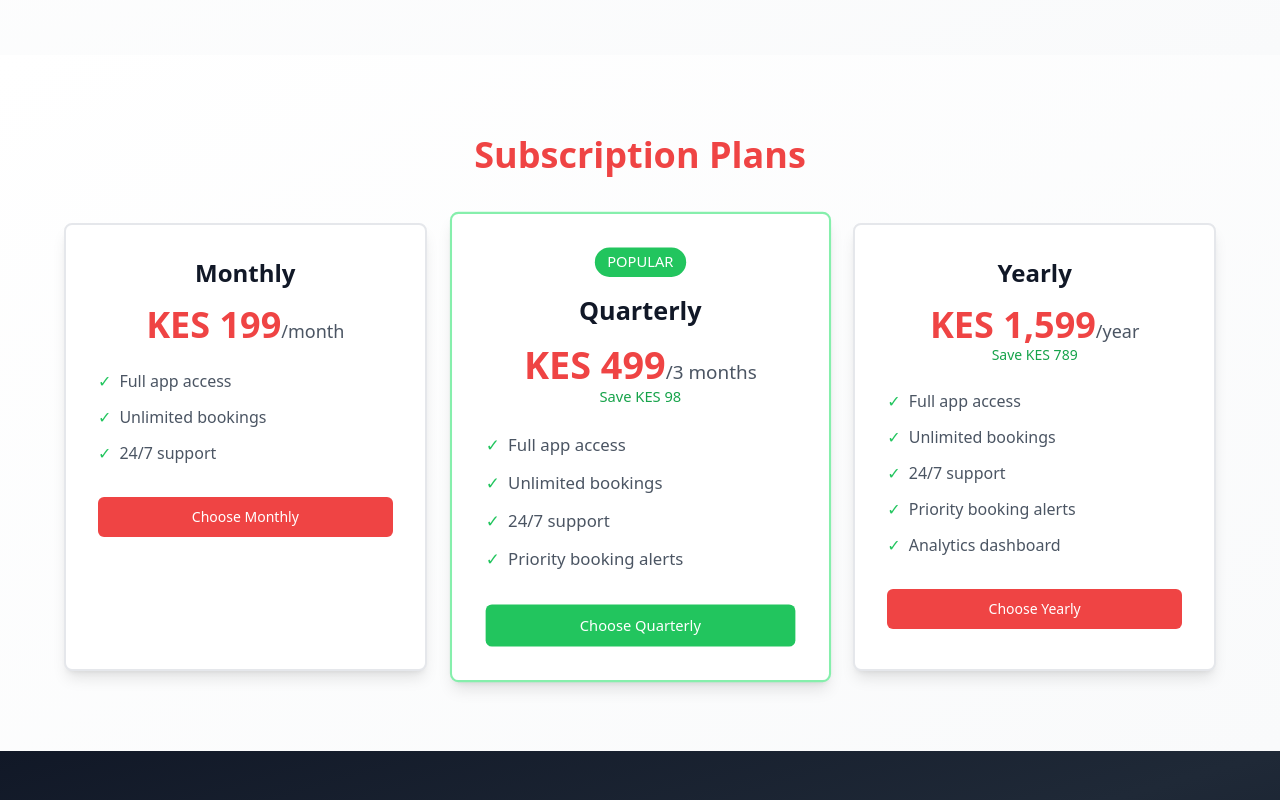
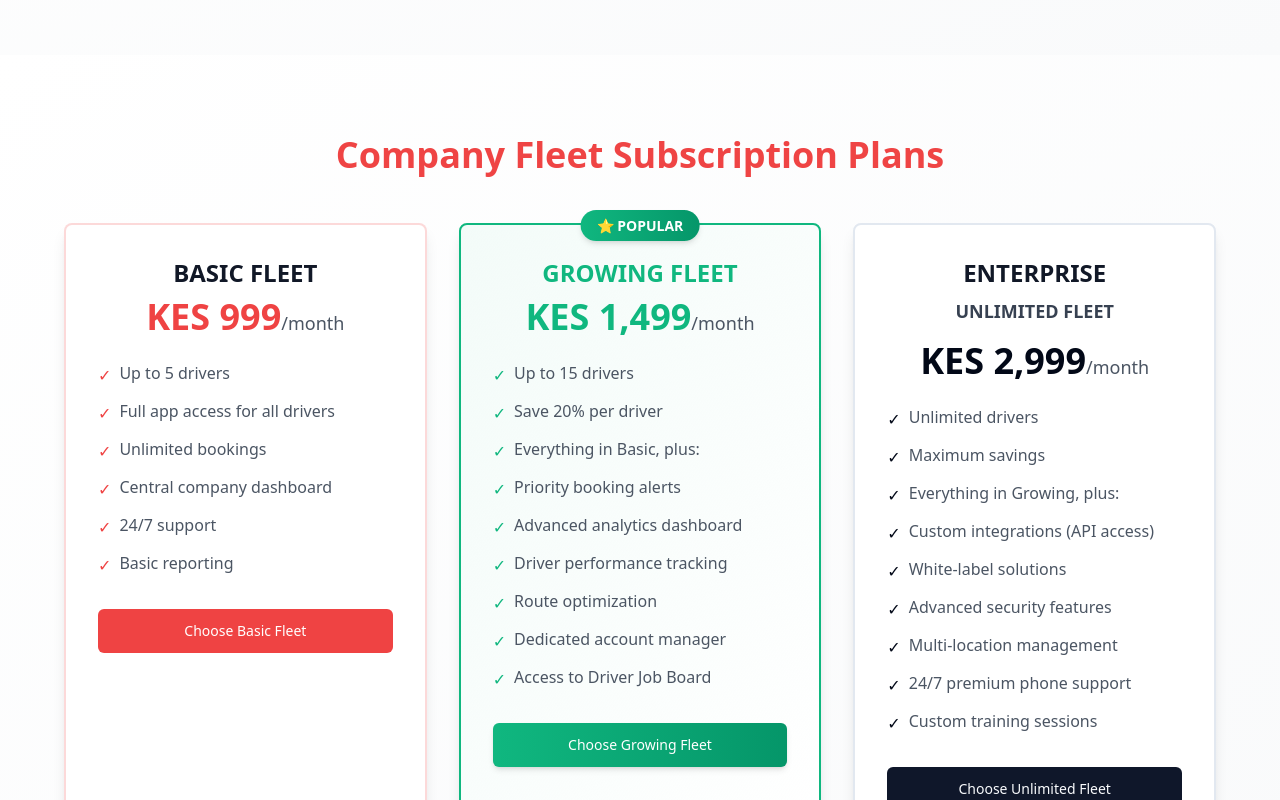
Before and after one commit to Trukflow/trukflow-website, a React (Vite) app: page /transporter-enlistment in a window 1280 px wide. Shown: the part 2260-3060 px from the top of the page. Built offline with nearby package versions, Linux system fonts and the light colour scheme.

Commit message:
Update fleet subscription plans

```diff
--- a/src/pages/DriverEnlistment.tsx
+++ b/src/pages/DriverEnlistment.tsx
@@ -237,115 +237,167 @@ const TransporterEnlistment = () => {
       <section className="py-16 md:py-20 bg-gradient-to-br from-white to-gray-50 relative z-10">
         <div className="max-w-7xl mx-auto px-4 sm:px-6 lg:px-8 section-content">
           <h2 className="text-3xl md:text-4xl font-bold text-red-500 text-center mb-12">
-            Subscription Plans
+            Company Fleet Subscription Plans
           </h2>
           <div className="grid grid-cols-1 md:grid-cols-3 gap-8 max-w-6xl mx-auto">
-            {/* Monthly Plan */}
-            <div className="bg-white p-8 rounded-lg shadow-lg hover:shadow-xl transition-shadow duration-300 border-2 border-gray-200">
+            {/* Basic Fleet Plan */}
+            <div className="bg-white p-8 rounded-lg shadow-lg hover:shadow-xl hover:-translate-y-1 transition-all duration-300 border-2 border-[hsl(var(--red))]/20 hover:border-[hsl(var(--red))]/40">
               <div className="text-center">
-                <h3 className="text-2xl font-bold text-gray-900 mb-4">Monthly</h3>
+                <h3 className="text-2xl font-bold text-gray-900 mb-2">BASIC FLEET</h3>
                 <div className="mb-6">
-                  <span className="text-4xl font-bold text-red-500">KES 199</span>
+                  <span className="text-4xl font-bold text-[hsl(var(--red))]">KES 999</span>
                   <span className="text-gray-600 text-lg">/month</span>
                 </div>
                 <ul className="space-y-3 mb-8 text-left">
-                  <li className="flex items-center">
-                    <span className="text-green-500 mr-2">✓</span>
-                    <span className="text-gray-600">Full app access</span>
+                  <li className="flex items-start gap-2">
+                    <span className="text-[hsl(var(--red))] mt-0.5">✓</span>
+                    <span className="text-gray-600">Up to 5 drivers</span>
                   </li>
-                  <li className="flex items-center">
-                    <span className="text-green-500 mr-2">✓</span>
+                  <li className="flex items-start gap-2">
+                    <span className="text-[hsl(var(--red))] mt-0.5">✓</span>
+                    <span className="text-gray-600">Full app access for all drivers</span>
+                  </li>
+                  <li className="flex items-start gap-2">
+                    <span className="text-[hsl(var(--red))] mt-0.5">✓</span>
                     <span className="text-gray-600">Unlimited bookings</span>
                   </li>
-                  <li className="flex items-center">
-                    <span className="text-green-500 mr-2">✓</span>
+                  <li className="flex items-start gap-2">
+                    <span className="text-[hsl(var(--red))] mt-0.5">✓</span>
+                    <span className="text-gray-600">Central company dashboard</span>
+                  </li>
+                  <li className="flex items-start gap-2">
+                    <span className="text-[hsl(var(--red))] mt-0.5">✓</span>
                     <span className="text-gray-600">24/7 support</span>
+                  </li>
+                  <li className="flex items-start gap-2">
+                    <span className="text-[hsl(var(--red))] mt-0.5">✓</span>
+                    <span className="text-gray-600">Basic reporting</span>
                   </li>
                 </ul>
                 <Button
-                  className="w-full bg-red-500 hover:bg-red-600 text-white"
+                  className="w-full bg-[hsl(var(--red))] hover:bg-[hsl(var(--red))]/90 text-white"
+                  size="lg"
                   onClick={() => navigate('/download')}
                 >
-                  Choose Monthly
+                  Choose Basic Fleet
                 </Button>
               </div>
             </div>
 
-            {/* Quarterly Plan */}
-            <div className="bg-white p-8 rounded-lg shadow-lg hover:shadow-xl transition-shadow duration-300 border-2 border-green-300 transform scale-105">
+            {/* Growing Fleet Plan - Popular */}
+            <div className="bg-white p-8 rounded-lg shadow-lg hover:shadow-xl hover:-translate-y-1 transition-all duration-300 border-2 border-[hsl(var(--emerald))] bg-gradient-to-br from-[hsl(var(--emerald))]/5 to-white relative">
+              <div className="absolute -top-3 left-1/2 -translate-x-1/2">
+                <span className="bg-gradient-to-r from-[hsl(var(--emerald))] to-emerald-600 text-white px-4 py-1.5 rounded-full text-sm font-semibold shadow-md">
+                  ⭐ POPULAR
+                </span>
+              </div>
               <div className="text-center">
-                <div className="bg-green-500 text-white px-3 py-1 rounded-full text-sm font-medium mb-4 inline-block">
-                  POPULAR
-                </div>
-                <h3 className="text-2xl font-bold text-gray-900 mb-4">Quarterly</h3>
+                <h3 className="text-2xl font-bold text-[hsl(var(--emerald))] mb-2">GROWING FLEET</h3>
                 <div className="mb-6">
-                  <span className="text-4xl font-bold text-red-500">KES 499</span>
-                  <span className="text-gray-600 text-lg">/3 months</span>
-                  <div className="text-sm text-green-600 font-medium">Save KES 98</div>
+                  <span className="text-4xl font-bold text-[hsl(var(--emerald))]">KES 1,499</span>
+                  <span className="text-gray-600 text-lg">/month</span>
                 </div>
                 <ul className="space-y-3 mb-8 text-left">
-                  <li className="flex items-center">
-                    <span className="text-green-500 mr-2">✓</span>
-                    <span className="text-gray-600">Full app access</span>
+                  <li className="flex items-start gap-2">
+                    <span className="text-[hsl(var(--emerald))] mt-0.5">✓</span>
+                    <span className="text-gray-600">Up to 15 drivers</span>
                   </li>
-                  <li className="flex items-center">
-                    <span className="text-green-500 mr-2">✓</span>
-                    <span className="text-gray-600">Unlimited bookings</span>
+                  <li className="flex items-start gap-2">
+                    <span className="text-[hsl(var(--emerald))] mt-0.5">✓</span>
+                    <span className="text-gray-600">Save 20% per driver</span>
                   </li>
-                  <li className="flex items-center">
-                    <span className="text-green-500 mr-2">✓</span>
-                    <span className="text-gray-600">24/7 support</span>
+                  <li className="flex items-start gap-2">
+                    <span className="text-[hsl(var(--emerald))] mt-0.5">✓</span>
+                    <span className="text-gray-600">Everything in Basic, plus:</span>
                   </li>
-                  <li className="flex items-center">
-                    <span className="text-green-500 mr-2">✓</span>
+                  <li className="flex items-start gap-2">
+                    <span className="text-[hsl(var(--emerald))] mt-0.5">✓</span>
                     <span className="text-gray-600">Priority booking alerts</span>
+                  </li>
+                  <li className="flex items-start gap-2">
+                    <span className="text-[hsl(var(--emerald))] mt-0.5">✓</span>
+                    <span className="text-gray-600">Advanced analytics dashboard</span>
+                  </li>
+                  <li className="flex items-start gap-2">
+                    <span className="text-[hsl(var(--emerald))] mt-0.5">✓</span>
+                    <span className="text-gray-600">Driver performance tracking</span>
+                  </li>
+                  <li className="flex items-start gap-2">
+                    <span className="text-[hsl(var(--emerald))] mt-0.5">✓</span>
+                    <span className="text-gray-600">Route optimization</span>
+                  </li>
+                  <li className="flex items-start gap-2">
+                    <span className="text-[hsl(var(--emerald))] mt-0.5">✓</span>
+                    <span className="text-gray-600">Dedicated account manager</span>
+                  </li>
+                  <li className="flex items-start gap-2">
+                    <span className="text-[hsl(var(--emerald))] mt-0.5">✓</span>
+                    <span className="text-gray-600">Access to Driver Job Board</span>
                   </li>
                 </ul>
                 <Button
-                  className="w-full bg-green-500 hover:bg-green-600 text-white"
+                  className="w-full bg-gradient-to-r from-[hsl(var(--emerald))] to-emerald-600 hover:from-emerald-600 hover:to-[hsl(var(--emerald))] text-white shadow-md hover:shadow-lg"
+                  size="lg"
                   onClick={() => navigate('/download')}
                 >
-                  Choose Quarterly
+                  Choose Growing Fleet
                 </Button>
               </div>
             </div>
 
-            {/* Yearly Plan */}
-            <div className="bg-white p-8 rounded-lg shadow-lg hover:shadow-xl transition-shadow duration-300 border-2 border-gray-200">
+            {/* Enterprise Unlimited Fleet Plan */}
+            <div className="bg-white p-8 rounded-lg shadow-lg hover:shadow-xl hover:-translate-y-1 transition-all duration-300 border-2 border-border hover:border-[hsl(var(--emerald))]/40">
               <div className="text-center">
-                <h3 className="text-2xl font-bold text-gray-900 mb-4">Yearly</h3>
+                <h3 className="text-2xl font-bold text-gray-900 mb-2">ENTERPRISE</h3>
+                <div className="text-lg font-semibold text-gray-700 mb-4">UNLIMITED FLEET</div>
                 <div className="mb-6">
-                  <span className="text-4xl font-bold text-red-500">KES 1,599</span>
-                  <span className="text-gray-600 text-lg">/year</span>
-                  <div className="text-sm text-green-600 font-medium">Save KES 789</div>
+                  <span className="text-4xl font-bold text-foreground">KES 2,999</span>
+                  <span className="text-gray-600 text-lg">/month</span>
                 </div>
                 <ul className="space-y-3 mb-8 text-left">
-                  <li className="flex items-center">
-                    <span className="text-green-500 mr-2">✓</span>
-                    <span className="text-gray-600">Full app access</span>
+                  <li className="flex items-start gap-2">
+                    <span className="text-foreground mt-0.5">✓</span>
+                    <span className="text-gray-600">Unlimited drivers</span>
                   </li>
-                  <li className="flex items-center">
-                    <span className="text-green-500 mr-2">✓</span>
-                    <span className="text-gray-600">Unlimited bookings</span>
+                  <li className="flex items-start gap-2">
+                    <span className="text-foreground mt-0.5">✓</span>
+                    <span className="text-gray-600">Maximum savings</span>
                   </li>
-                  <li className="flex items-center">
-                    <span className="text-green-500 mr-2">✓</span>
-                    <span className="text-gray-600">24/7 support</span>
+                  <li className="flex items-start gap-2">
+                    <span className="text-foreground mt-0.5">✓</span>
+                    <span className="text-gray-600">Everything in Growing, plus:</span>
                   </li>
-                  <li className="flex items-center">
-                    <span className="text-green-500 mr-2">✓</span>
-                    <span className="text-gray-600">Priority booking alerts</span>
+                  <li className="flex items-start gap-2">
+                    <span className="text-foreground mt-0.5">✓</span>
+                    <span className="text-gray-600">Custom integrations (API access)</span>
                   </li>
-                  <li className="flex items-center">
-                    <span className="text-green-500 mr-2">✓</span>
-                    <span className="text-gray-600">Analytics dashboard</span>
+                  <li className="flex items-start gap-2">
+                    <span className="text-foreground mt-0.5">✓</span>
+                    <span className="text-gray-600">White-label solutions</span>
+                  </li>
+                  <li className="flex items-start gap-2">
+                    <span className="text-foreground mt-0.5">✓</span>
+                    <span className="text-gray-600">Advanced security features</span>
+                  </li>
+                  <li className="flex items-start gap-2">
+                    <span className="text-foreground mt-0.5">✓</span>
+                    <span className="text-gray-600">Multi-location management</span>
+                  </li>
+                  <li className="flex items-start gap-2">
+                    <span className="text-foreground mt-0.5">✓</span>
+                    <span className="text-gray-600">24/7 premium phone support</span>
+                  </li>
+                  <li className="flex items-start gap-2">
+                    <span className="text-foreground mt-0.5">✓</span>
+                    <span className="text-gray-600">Custom training sessions</span>
                   </li>
                 </ul>
                 <Button
-                  className="w-full bg-red-500 hover:bg-red-600 text-white"
+                  className="w-full"
+                  size="lg"
                   onClick={() => navigate('/download')}
                 >
-                  Choose Yearly
+                  Choose Unlimited Fleet
                 </Button>
               </div>
             </div>
```
